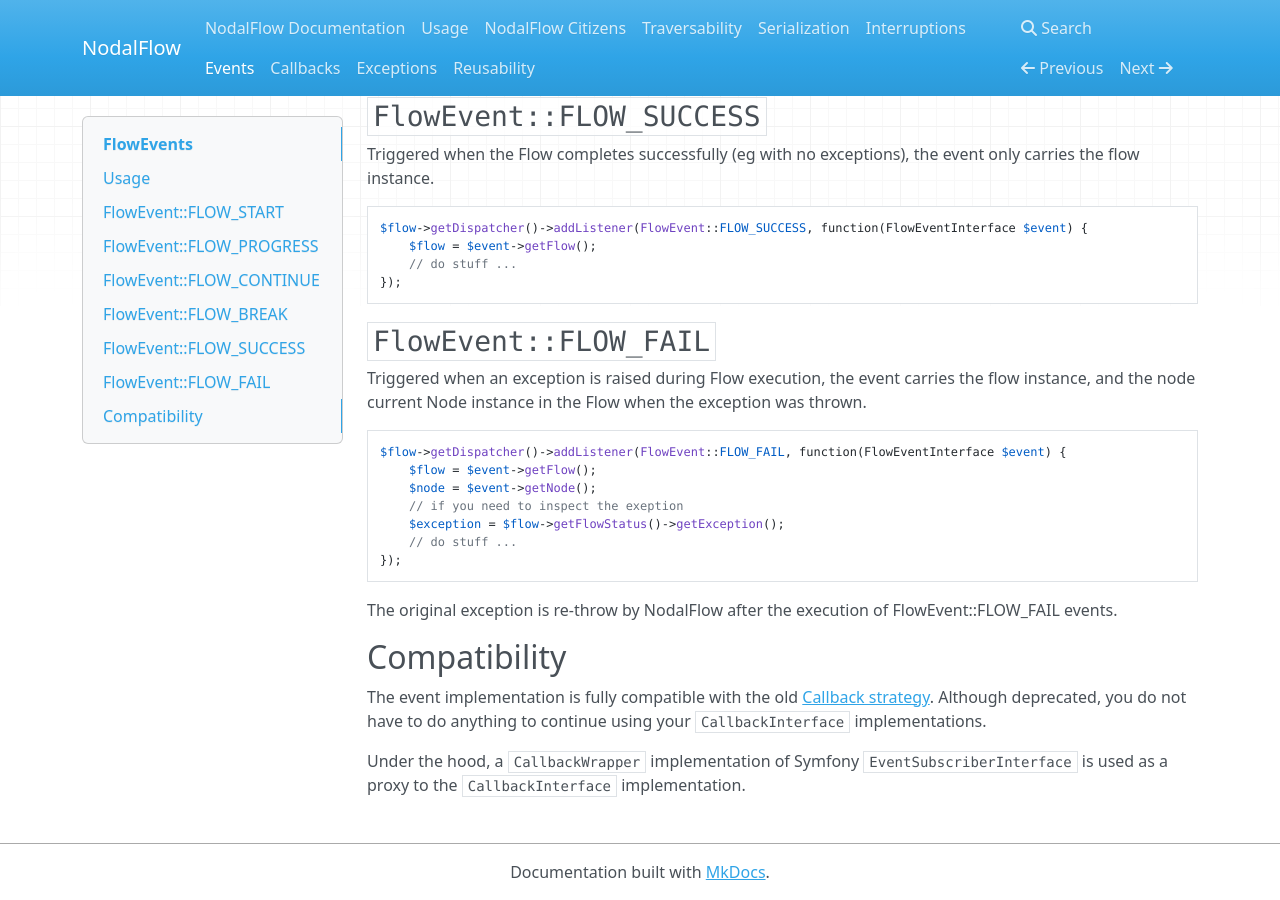
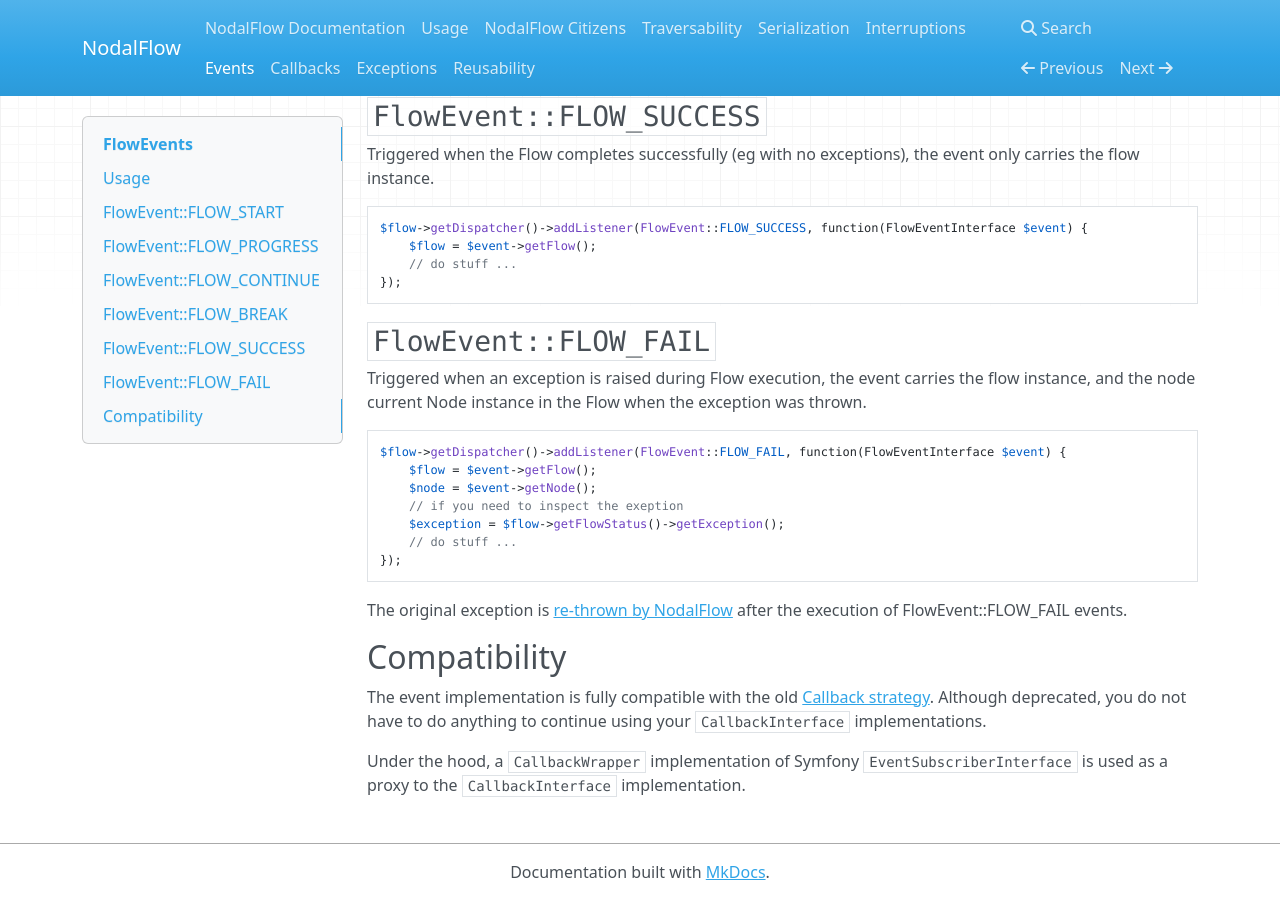
Before and after one commit to fab2s/NodalFlow, an MkDocs documentation site: the page built from docs/events.md, in a window 1280 px wide and 900 px high, scrolled down 2334 px. Built offline with MkDocs 1.6.1, drawn with Linux system fonts in a browser that asks for light colours; nearby versions of some CDN libraries; old or Windows-style settings are respelled for this version of MkDocs.

Commit message:
add link

````diff
--- a/docs/events.md
+++ b/docs/events.md
@@ -129,7 +129,7 @@ $flow->getDispatcher()->addListener(FlowEvent::FLOW_FAIL, function(FlowEventInte
 });
 ```
 
-The original exception is re-throw by NodalFlow after the execution of FlowEvent::FLOW_FAIL events.
+The original exception is [re-thrown by NodalFlow](exceptions.md) after the execution of FlowEvent::FLOW_FAIL events.
 
 ## Compatibility
 
````
